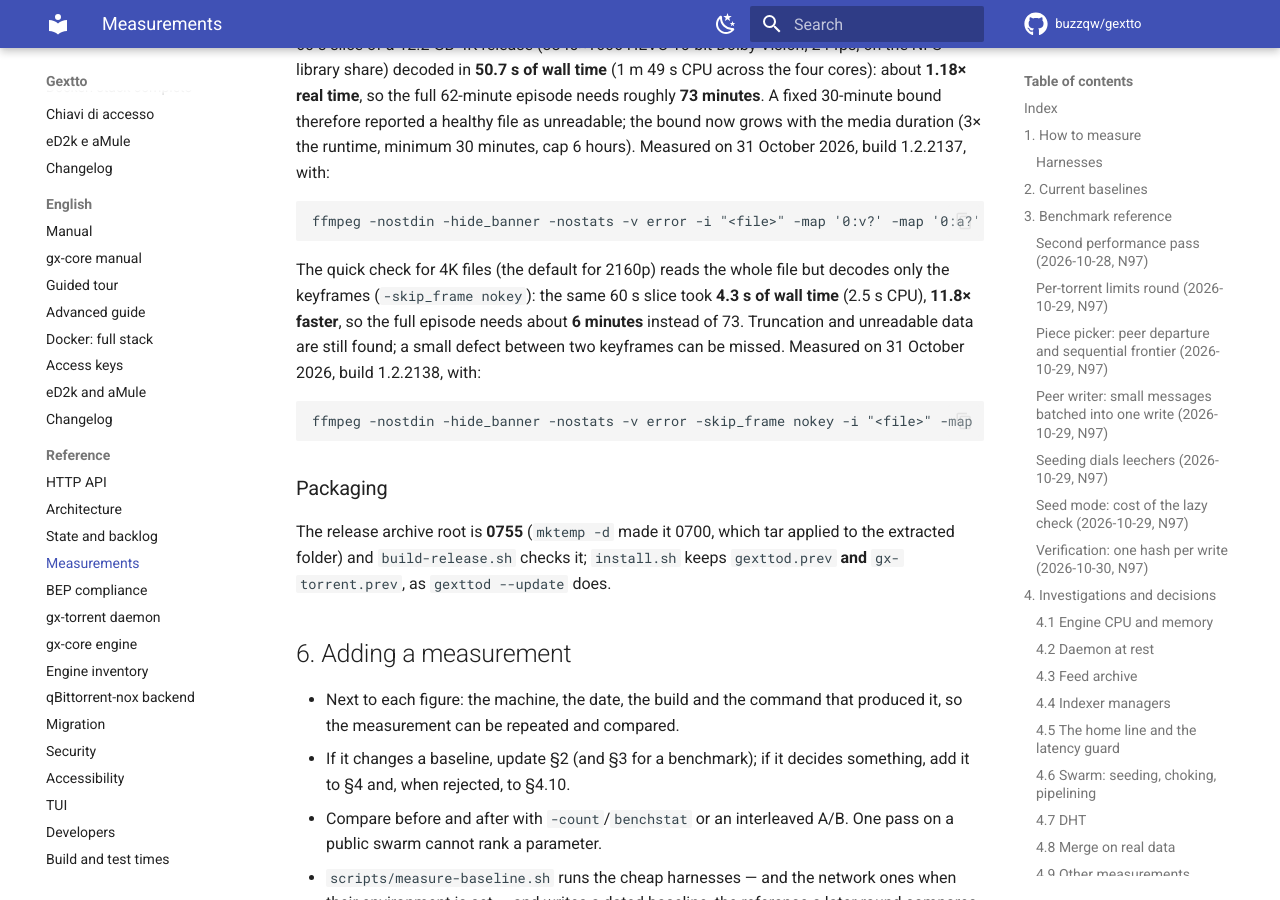
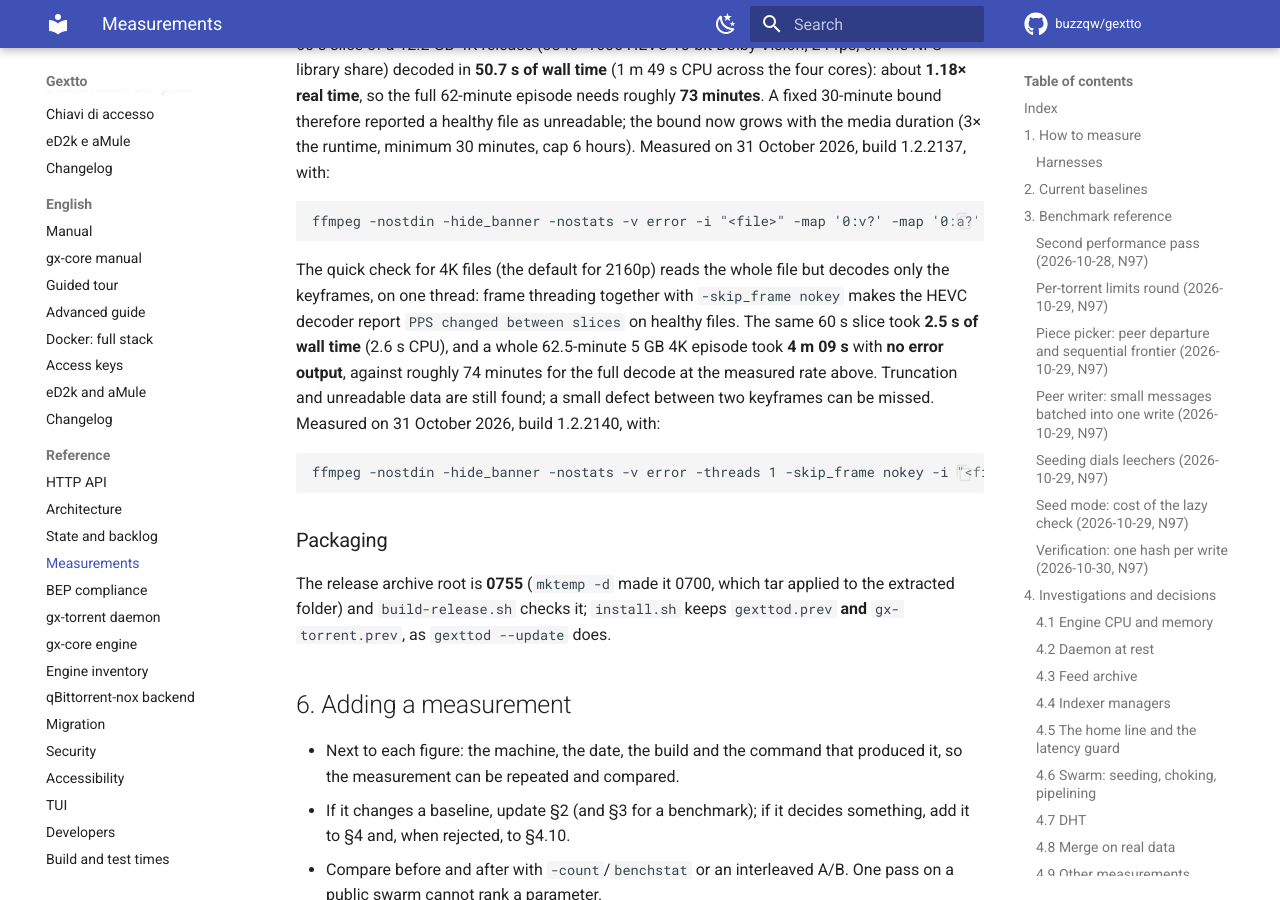
Before and after one commit to buzzqw/gextto, an MkDocs documentation site: the page built from docs/measurements.md, in a window 1280 px wide and 900 px high, scrolled down 40165 px. Built offline with MkDocs 1.6.1 and Material for MkDocs 9.7.7, drawn with Linux system fonts in a browser that asks for light colours; comment, search, counter and statistics services are not loaded.

Commit message:
Keep the quick 4K check from inventing HEVC errors

````diff
--- a/docs/measurements.md
+++ b/docs/measurements.md
@@ -1179,13 +1179,16 @@ ffmpeg -nostdin -hide_banner -nostats -v error -i "<file>" -map '0:v?' -map '0:a
 ```
 
 The quick check for 4K files (the default for 2160p) reads the whole file but decodes
-only the keyframes (`-skip_frame nokey`): the same 60 s slice took **4.3 s of wall
-time** (2.5 s CPU), **11.8× faster**, so the full episode needs about **6 minutes**
-instead of 73. Truncation and unreadable data are still found; a small defect between
-two keyframes can be missed. Measured on 31 October 2026, build 1.2.2138, with:
+only the keyframes, on one thread: frame threading together with `-skip_frame nokey`
+makes the HEVC decoder report `PPS changed between slices` on healthy files. The same
+60 s slice took **2.5 s of wall time** (2.6 s CPU), and a whole 62.5-minute 5 GB 4K
+episode took **4 m 09 s** with **no error output**, against roughly 74 minutes for the
+full decode at the measured rate above. Truncation and unreadable data are still found;
+a small defect between two keyframes can be missed. Measured on 31 October 2026,
+build 1.2.2140, with:
 
 ```
-ffmpeg -nostdin -hide_banner -nostats -v error -skip_frame nokey -i "<file>" -map '0:v?' -map '0:a?' -t 60 -f null -
+ffmpeg -nostdin -hide_banner -nostats -v error -threads 1 -skip_frame nokey -i "<file>" -map '0:v?' -map '0:a?' -f null -
 ```
 
 ### Packaging
````
Also changed, not shown: 3 other files.
